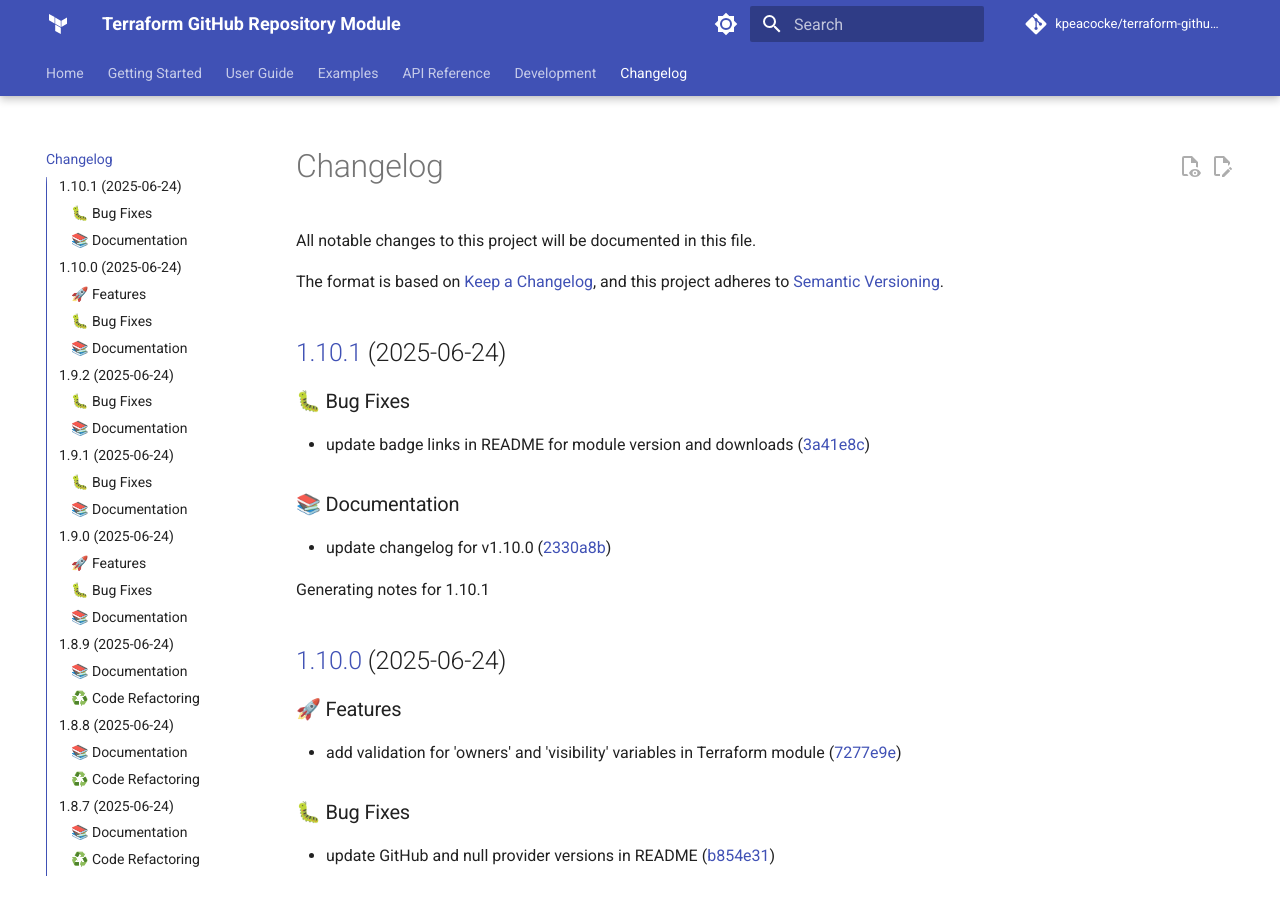
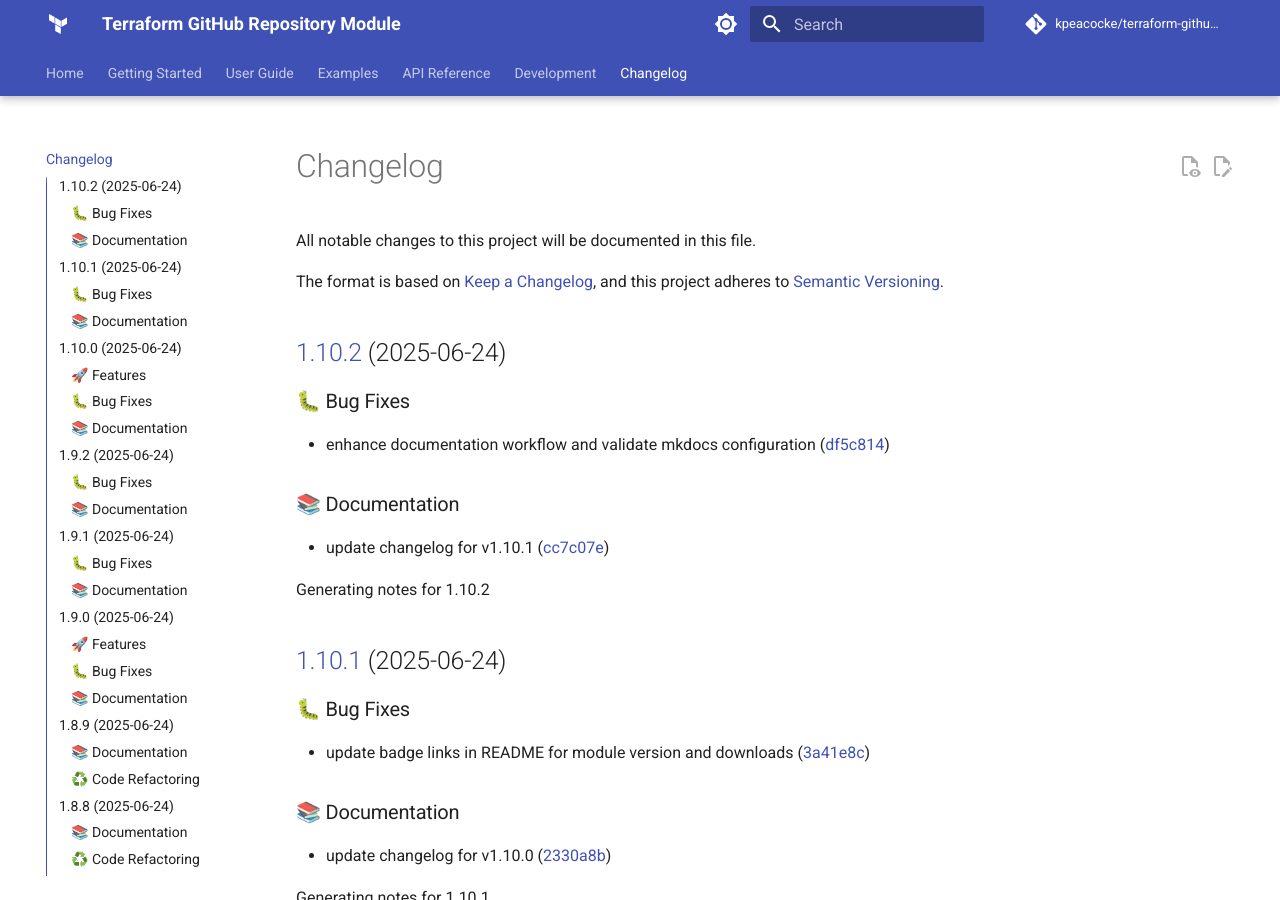
Before and after one commit to kpeacocke/terraform-github-repo, an MkDocs documentation site: the page built from docs/changelog.md, in a window 1280 px wide and 900 px high. Built offline with MkDocs 1.6.1 and Material for MkDocs 9.7.7, drawn with Linux system fonts in a browser that asks for light colours; comment, search, counter and statistics services are not loaded; the version menu is left out.

Commit message:
docs: update changelog for v1.10.2

```diff
--- a/docs/changelog.md
+++ b/docs/changelog.md
@@ -6,6 +6,18 @@ The format is based on [Keep a Changelog](https://keepachangelog.com/en/1.0.0/),
 and this project adheres to [Semantic Versioning](https://semver.org/spec/v2.0.0.html).
 
 <!-- markdownlint-disable MD024 -->
+
+## [1.10.2](https://github.com/kpeacocke/terraform-github-repo/compare/v1.10.1...v1.10.2) (2025-06-24)
+
+### 🐛 Bug Fixes
+
+* enhance documentation workflow and validate mkdocs configuration ([df5c814](https://github.com/kpeacocke/terraform-github-repo/commit/df5c81411a6c3e2450c0bbafe13dcff2cf003d3f))
+
+### 📚 Documentation
+
+* update changelog for v1.10.1 ([cc7c07e](https://github.com/kpeacocke/terraform-github-repo/commit/cc7c07ece7b2f25ff7273ea754999d248bf4e0bb))
+
+Generating notes for 1.10.2
 
 ## [1.10.1](https://github.com/kpeacocke/terraform-github-repo/compare/v1.10.0...v1.10.1) (2025-06-24)
 
```
